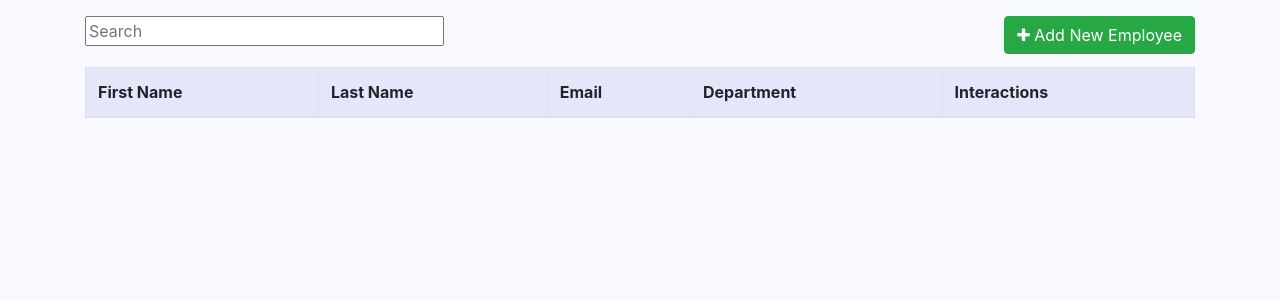
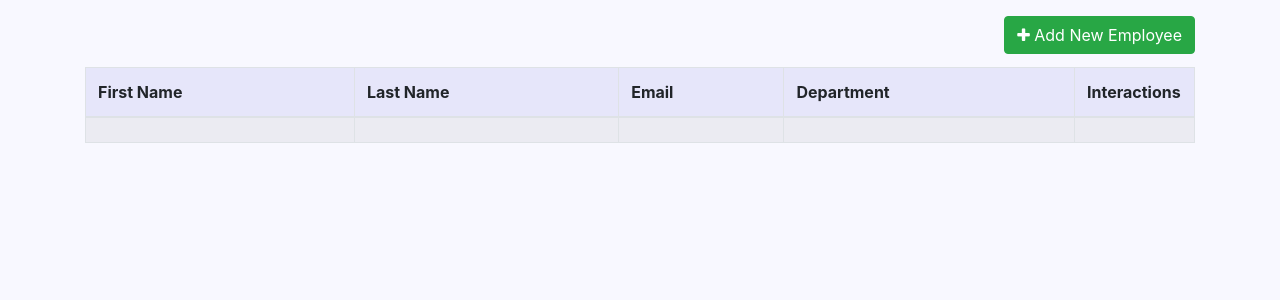
Before and after one commit to BozzleMay/companyDirectoryPro, a PHP site: page / in a window 1280 px wide. Shown: the part 92-392 px from the top of the page. Run offline with PHP 8.4, Linux system fonts and the light colour scheme; data that the repository does not hold is empty; some libraries are stand-ins or nearby versions.

Commit message:
Add files via upload

```diff
--- a/index.php
+++ b/index.php
@@ -4,29 +4,33 @@
 <head>
     <meta charset="UTF-8">
     <title>Dashboard</title>
-     <meta name="viewport" content="width=device-width, initial-scale=1, shrink-to-fit=no">
     <link rel="stylesheet" href="https://stackpath.bootstrapcdn.com/bootstrap/4.5.2/css/bootstrap.min.css">
     <link rel="stylesheet" href="https://maxcdn.bootstrapcdn.com/font-awesome/4.7.0/css/font-awesome.min.css">
     <script src="https://code.jquery.com/jquery-3.5.1.min.js"></script>
-
+    <script src="https://cdn.jsdelivr.net/npm/popper.js@1.16.1/dist/umd/popper.min.js"></script>
     <script src="https://stackpath.bootstrapcdn.com/bootstrap/4.5.2/js/bootstrap.min.js"></script>
-
+    <link rel='stylesheet' href="https://cdn.datatables.net/1.10.25/css/jquery.dataTables.min.css">
+    <script src="https://cdn.datatables.net/1.10.25/js/jquery.dataTables.min.js"></script>
+    <link href="https://nightly.datatables.net/css/jquery.dataTables.css" rel="stylesheet" type="text/css" />
+    <script src="https://nightly.datatables.net/js/jquery.dataTables.js"></script>
     <link rel="stylesheet" href="companydirectory/libs/css/styles.css" type='text/css'>
 
 
 
     <style>
-
-
-
-
         .wrapper{
             width: 600px;
             margin: 0 auto;
         }
-
+        table tr td:last-child{
+            width: 120px;
+        }
     </style>
-
+    <script>
+        $(document).ready(function(){
+            $('[data-toggle="tooltip"]').tooltip();
+        });
+    </script>
 </head>
 <body>
 <nav class="navbar">
@@ -43,20 +47,14 @@
    <div id='emp' class='container'>
        <div class='addDeetsButton'>
     <button type='button' class="btn btn-success pull-right" data-toggle="modal" data-target="#myModal"><i class="fa fa-plus"></i> Add New Employee </button>
-
-       <form action="#" method="get" onsubmit="return false;">
-
-
-        <input type="text" placeholder="Search" aria-hidden="true" size="30" name="q" id="q" value="" onkeyup="doSearch();" />
-        </div>
-        </form>
-                    <table id="myTable" class="table table-bordered table-hover">
+       </div>
+                    <table id="myTable" class="table table-bordered table-striped">
                          <thead>
                              <tr>
-                                <th style="display:none;">id</th>
-                                 <th >First Name</th>
+
+                                 <th>First Name</th>
                                  <th>Last Name</th>
-                                 <th>Email</th>
+                                 <th class="priority-5">Email</th>
                                  <th>Department</th>
                                  <th>Interactions</th>
 
@@ -65,22 +63,23 @@
                          <tbody>
                              <tr>
 
+                                 <td></td>
+                                 <td></td>
+                                 <td class='.priority-5'></td>
+                                 <td></td>
+                                 <td></td>
+
+
                              </tr>
 
-
                          </tbody>
-                         <p id="noResults" class="searchres">No Results - Please Search Again</p>
                      </table>
-
                     </div>
                     <div class='container' id="department_wrapper" >
                         <div class='addDeetsButton'>
                         <button type='button' class="btn btn-success pull-right" data-toggle="modal" data-target="#addDepartmentModal"><i class="fa fa-plus"></i> Add New Department </button>
                         </div>
-                        <form action="#" method="get" onsubmit="return false;">
-                            <input type="text" placeholder="Search" size="30" name="dq" id="dq" value="" onkeyup="departmentSearch();" />
-                            </form>
-                        <table id="departmentTable" class="table table-bordered table-hover">
+                        <table id="departmentTable" class="table table-bordered table-striped">
                              <thead>
                                  <tr>
 
@@ -93,24 +92,21 @@
                              <tbody>
                                  <tr>
 
-
+                                     <td id='dep'></td>
+                                   <!--  <td></td> -->
+                                     <td></td>
+                                     <td></td>
 
                                  </tr>
 
-
                              </tbody>
-                             <p id="noDepartmentResults" class='searchres' >No Results - Please Search Again</p>
                          </table>
                         </div>
                         <div class='container' id="location_wrapper">
                         <div class='addDeetsButton'>
                             <button type='button' class="btn btn-success pull-right" data-toggle="modal" data-target="#addLocationModal"><i class="fa fa-plus"></i> Add New Location </button>
                         </div>
-                        <form action="#" method="get" onsubmit="return false;">
-
-                            <input type="text" placeholder="Search" size="30" name="eq" id="eq" value="" onkeyup="locationSearch();" />
-                            </form>
-                            <table id="locationTable" class="table table-bordered table-hover">
+                            <table id="locationTable" class="table table-bordered table-striped">
                                  <thead>
                                      <tr>
 
@@ -123,16 +119,74 @@
                                  <tbody>
                                      <tr>
 
-
+                                         <td></td>
+                                       <!--  <td></td> -->
+                                          <td></td>
+                                         <td></td>
 
                                      </tr>
 
                                  </tbody>
-                                 <p id="noLocationResults" class='searchres'>No Results - Please Search Again</p>
                              </table>
                             </div>
 
+                        <!--
+                        <div class="modal" id="editModal" tabindex="-1" role="dialog" aria-labelledby="exampleModalCenterTitle" aria-hidden="true">
+                            <div class="modal-dialog modal-dialog-centered" role="document">
+                              <div class="modal-content">
+                        <div class="card bg-info">
+                            <div class="container-fluid">
+                                <div class="row">
+                                    <div class="col-md-12">
+                                    <div class="modal-header">
+                                    <h2 class="mt-4">Add Employee</h2>
+                                      <button type="button" class="close" data-dismiss="modal" aria-label="Close">
+                                        <span aria-hidden="true">&times;</span>
+                                      </button>
+                                    </div>
+                                        <p>Please fill this form and submit to add employee record to the database.</p>
+                                        <form action="libs/php/updatePersonnel.php">
+                                            <div class="form-group">
+                                                <label>Name</label>
+                                                <input type="text" name="firstName" class="form-control">
+                                                <span class="invalid-feedback"></span>
+                                            </div>
+                                            <div class="form-group">
+                                                <label>Last Name</label>
+                                                <textarea name="lastName" class="form-control"></textarea>
+                                                <span class="invalid-feedback"></span>
+                                            </div>
+                                            <div class="form-group">
+                                                <label>Email</label>
+                                                <input type="text" name="email" class="form-control" value="">
+                                                <span class="invalid-feedback"></span>
+                                            </div>
+                                            <div class="form-group">
+                                                <label>Job Title</label>
+                                                <input type="text" name="jobTitle" class="form-control " value="">
+                                                <span class="invalid-feedback"></span>
+                                            </div>
+                                            <div class="form-group">
+                                                <label>Department</label>
+                                                <select class="custom-select mr-sm-2" id="editdepartment" name='department'>
+                                    <option value="Select a Department">Select A Department</option>
 
+                                  </select>
+                                                </div>
+
+
+
+                                                </div>
+                                                <input type="submit" class="btn btn-primary" value="Submit">
+                                                <a href="index.html" class="btn btn-secondary ml-2">Cancel</a>
+                                            </form>
+                                        </div>
+                                    </div>
+                                </div>
+                            </div>
+                            </div>
+                            </div>
+                        </div> -->
                         <div class="modal fade" id="viewModal" tabindex="-1" role="dialog" aria-labelledby="exampleModalCenterTitle" aria-hidden="true">
                             <div class="modal-dialog modal-dialog-centered" role="document">
                               <div class="modal-content viewCard">
@@ -295,7 +349,7 @@
                                                 </div>
                                                 <div class='addFooter'>
                                                 <input type="submit" class="btn btn-primary pull-right" value="Submit">
-                                                <a href="index.php" class="btn btn-secondary ml-2 pull-right">Cancel</a>
+                                                <a href="index.html" class="btn btn-secondary ml-2 pull-right">Cancel</a>
                                                 </div>
                                             </form>
                                         </div>
@@ -390,7 +444,7 @@
                                         <form action="companydirectory/libs/php/updateDepartment.php" method="post">
                                             <div class="form-group idman">
                                                 <label>id</label>
-                                                <input type="text" id="editDepartmentId" name="id" class="form-control"  >
+                                                <input type="text" id="editDepartmentId" name="id" class="form-control" >
                                                 <span  class="invalid-feedback"></span>
                                             </div>
                                             <div class="form-group">
@@ -402,7 +456,7 @@
 
                                             <div class="form-group">
                                             <label>Location</label>
-                                            <select class="custom-select mr-sm-2 locationSelector" id="editDepartmentLocation" name='locationPicker' value=''>
+                                            <select class="custom-select mr-sm-2 locationSelector" id="editDepartmentLocation" name='locationPicker'>
 
 
                               </select>
@@ -479,7 +533,7 @@
             <div class="row">
                 <div class="col-md-12">
                     <h2 class="mt-5 mb-3">Delete Record</h2>
-                    <form action="companydirectory/libs/php/deletePersonnelByID.php" method="post">
+                    <form action="companydirectory/libs/php/deletePersonnel.php" method="post">
                         <div class="alert alert-danger">
                             <input type="hidden" name="id" id="deleter" value=""/>
                             <p>Are you sure you want to delete this employee record?</p>
@@ -526,7 +580,7 @@
                              <div class="row">
                                  <div class="col-md-12">
                                      <h2 class="mt-5 mb-3 deleteRecordSign">Delete Record</h2>
-                                     <form action="companydirectory/libs/php/deleteDepartmentByID.php" method="post">
+                                     <form action="companydirectory/libs/php/deleteDepartmentById.php" method="post">
                                          <div class="alert alert-danger">
                                              <input type="hidden" name="id" id='deleterDep' value=""/>
                                              <p id='depWarningMessage'>Are you sure you want to delete this Department?</p>
@@ -570,7 +624,7 @@
                                   </select>
 
                             <input type="submit" class="btn btn-primary" value="Submit">
-                                                <a href="index.php" class="btn btn-secondary ml-2">Cancel</a>
+                                                <a href="index.html" class="btn btn-secondary ml-2">Cancel</a>
                         </form>
                     </div>
                    </div>
@@ -600,7 +654,7 @@
                                 </div>
                                 <div class='addFooter'>
                                 <input type="submit" class="btn btn-primary" value="Submit">
-                                <a href="index.php" class="btn btn-secondary ml-2">Cancel</a>
+                                <a href="index.html" class="btn btn-secondary ml-2">Cancel</a>
                                 </div>
                                 </form>
                             </div>
@@ -610,132 +664,11 @@
 
                 </div>
             </div>
-            <script>
-            $("#noResults").hide();
-            function doSearch() {
-                var q = document.getElementById("q");
-                var v = q.value.toLowerCase();
-                var rows = document.getElementsByTagName("tr");
-                console.log(rows)
-                var on = 0;
-                for ( var i = 2; i < rows.length; i++ ) {
-                  var fullname = rows[i].getElementsByTagName("td");
-                  console.log(rows.length)
-                  let firstName = fullname[1].innerHTML.toLowerCase();
-                  let surName = fullname[2].innerHTML.toLowerCase();
-                  let searchEmail = fullname[3].innerHTML.toLowerCase();
-                  let searchDepar = fullname[4].innerHTML.toLowerCase();
+
+                <script>
 
 
-
-                  if ( firstName ) {
-                      if ( v.length == 0 || (v.length < 3 && firstName.indexOf(v) == 0) || (v.length >= 3 && firstName.indexOf(v) > -1 ) || (v.length < 3 && surName.indexOf(v) == 0) || (v.length >= 3 && surName.indexOf(v) > -1 ) || (v.length < 3 && searchEmail.indexOf(v) == 0) || (v.length >= 3 && searchEmail.indexOf(v) > -1 ) || (v.length < 3 && searchDepar.indexOf(v) == 0) || (v.length >= 3 && searchDepar.indexOf(v) > -1 ) ) {
-                      rows[i].style.display = "";
-                      on++;
-                      console.log(on)
-
-                    } else {
-                      rows[i].style.display = "none";
-
-
-
-
-
-                    }
-                  }
-                  let a = document.querySelectorAll('td')
-                if (a && on > 0){
-                    $("#noResults").hide()}
-                else{
-                    $("#noResults").show()
-
-
-                }
-
-                }
-
-
-              }
-              $("#noDepartmentResults").hide();
-              function departmentSearch() {
-                var s = document.getElementById("dq");
-                var t = s.value.toLowerCase();
-                var rows = departmentTable.getElementsByTagName("tr");
-                console.log(rows)
-                var on = 0;
-                for ( var i = 2; i < rows.length; i++ ) {
-                  var departmentName = rows[i].getElementsByTagName("td");
-
-                  let department = departmentName[1].innerHTML.toLowerCase()
-                  let location = departmentName[2].innerHTML.toLowerCase()
-
-
-                  if ( departmentName ) {
-                      if ( t.length == 0 || (t.length < 3 && department.indexOf(t) == 0) || (t.length >= 3 && department.indexOf(t) > -1 ) || (t.length < 3 && location.indexOf(t) == 0) || (t.length >= 3 && location.indexOf(t) > -1 ) ) {
-                      rows[i].style.display = "";
-                      on++;
-                    } else {
-                      rows[i].style.display = "none";
-                    }
-                  }
-                  let b = departmentTable.querySelectorAll('td')
-                if (b && on > 0){
-                    $("#noDepartmentResults").hide()}
-                else{
-                    $("#noDepartmentResults").show()
-
-
-                }
-
-                }
-              }
-              $("#noLocationResults").hide();
-              function locationSearch() {
-                var s = document.getElementById("eq");
-                var t = s.value.toLowerCase();
-                var rows = locationTable.getElementsByTagName("tr");
-                console.log(rows)
-                var on = 0;
-                for ( var i = 2; i < rows.length; i++ ) {
-                  var locationName = rows[i].getElementsByTagName("td");
-
-                  let location = locationName[1].innerHTML.toLowerCase()
-
-
-
-
-                  if ( location ) {
-                      if ( t.length == 0 || (t.length < 3 && location.indexOf(t) == 0) || (t.length >= 3 && location.indexOf(t) > -1 )   ) {
-                      rows[i].style.display = "";
-                      on++;
-                    } else {
-                      rows[i].style.display = "none";
-                    }
-                  }
-                  let c = locationTable.querySelectorAll('td')
-                if (c && on > 0){
-                    $("#noLocationResults").hide()}
-                else{
-                    $("#noLocationResults").show()
-
-
-                }
-
-
-                }
-              }
-
-
-
-
-     </script>
-
-            <script src='companydirectory/libs/js/script.js'></script>
-
-
-
-
-
-
+</script>
+<script src='companydirectory/libs/js/script.js'></script>
 </body>
 </html>
```
